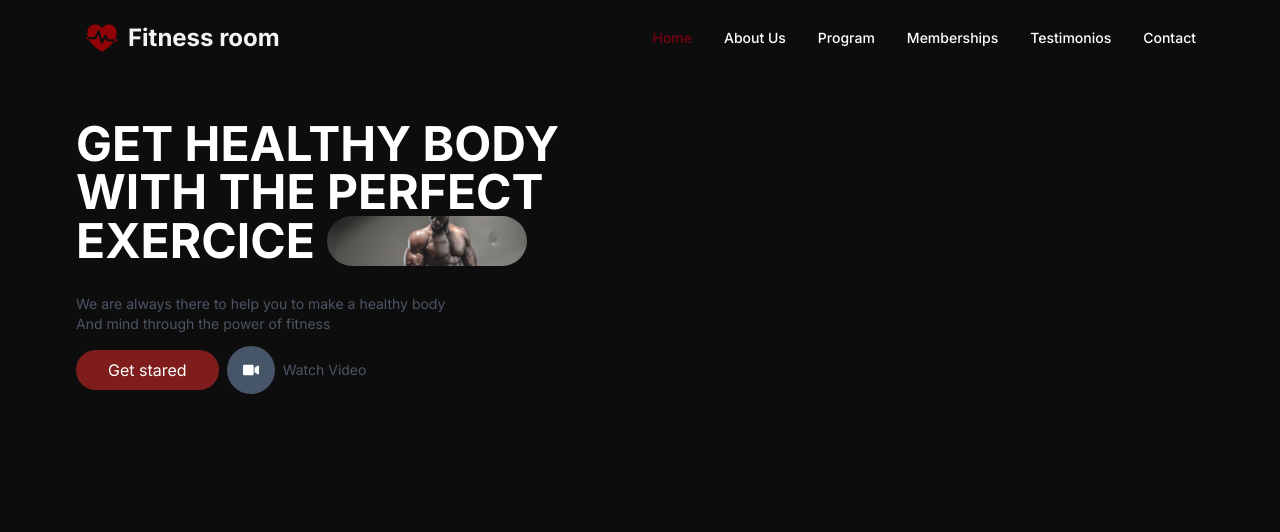
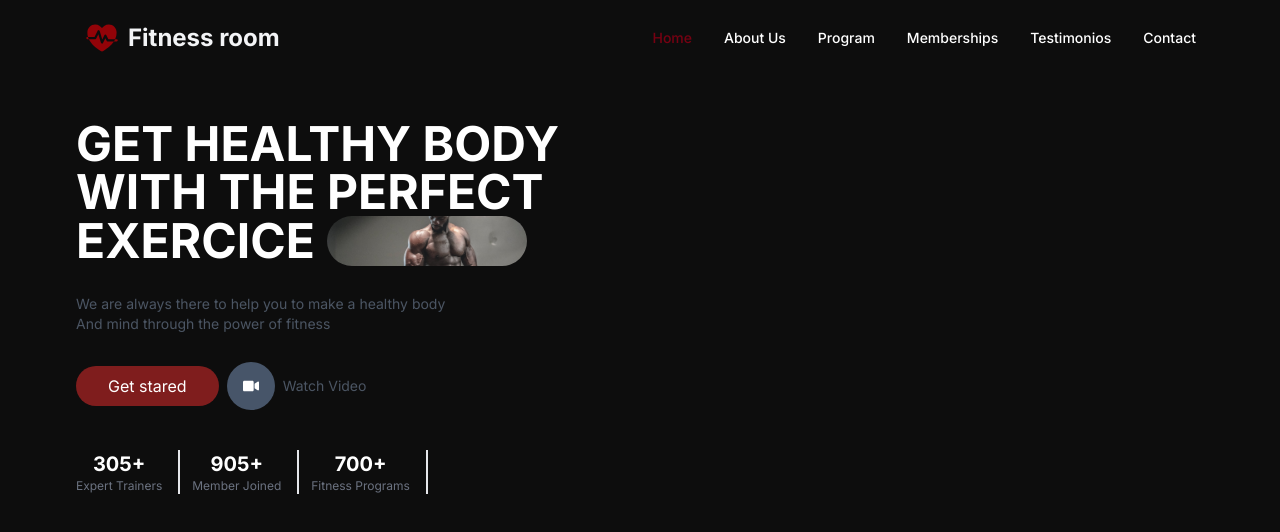
Before and after one commit to tchasinga/gym-rooms, a Next.js app: page / in a window 1280 px wide. Shown: the top 532 px of the page. Built offline with nearby package versions, Linux system fonts and the light colour scheme.

Commit message:
New code is no added

```diff
--- a/src/app/components/Heros.jsx
+++ b/src/app/components/Heros.jsx
@@ -18,7 +18,7 @@ export default function Heros() {
             <p>And mind through the power of fitness</p>
         </div>
 
-        <div className="flex items-center gap-2 mt-3">
+        <div className="flex items-center gap-2 mt-7">
            <div className="">
               <button className="bg-red-900 hover:bg-blue-900 duration-700 text-white font-normal py-2 px-8 rounded-full">Get stared</button>
            </div>
@@ -29,7 +29,23 @@ export default function Heros() {
              </div>
              <p className='text-gray-600 font-normal text-sm'>Watch Video</p>
            </div>
+        </div>
 
+        <div className="flex gap-3 text-center mt-10">
+            <div className='border-r-2 pr-4'>
+                <h1 className='text-xl font-bold'>305+</h1>
+                <p className='text-xs text-gray-500'>Expert Trainers</p>
+            </div>
+
+            <div className='border-r-2 pr-4'>
+                <h1 className='text-xl font-bold'>905+</h1>
+                <p className='text-xs text-gray-500'>Member Joined</p>
+            </div>
+
+            <div className='border-r-2 pr-4'>
+                <h1 className='text-xl font-bold'>700+</h1>
+                <p className='text-xs text-gray-500'>Fitness Programs</p>
+            </div>
         </div>
     </div>
   )
```
Also changed, not shown: src/app/globals.css (line endings or trailing spaces).
